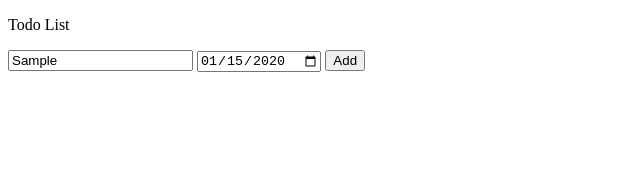
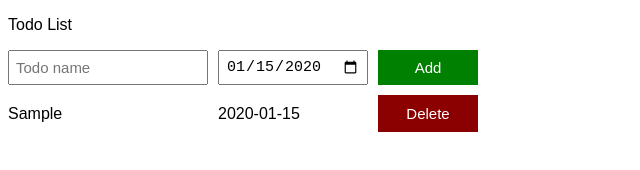
Before and after one commit to amrishs590/To-Do-List, a plain HTML site: page 11-To_Do-List.html in a window 1280 px wide. Both pictures are taken after typing "Sample", "2020-01-15" into the empty fields and a click on the button "Add". Shown: the whole page, without its empty margins (0-640 px from the left). Drawn offline with Linux system fonts and the light colour scheme.

Commit message:
Added  js and css

```diff
--- /dev/null
+++ b/11-ToDo.css
@@ -0,0 +1,41 @@
+body {
+    font-family: Arial;
+}
+
+.todo-grid,
+.todo-input-grid {
+    display: grid;
+    grid-template-columns: 200px 150px 100px;
+    column-gap: 10px;
+    row-gap: 10px;
+    align-items: center;
+}
+
+.todo-input-grid {
+    margin-bottom: 10px;
+    align-items: stretch;
+}
+
+.name-input,
+.due-date-input {
+    font-size: 15px;
+    padding: 6px;
+}
+
+.add-todo-button {
+    background-color: green;
+    color: white;
+    border: none;
+    font-size: 15px;
+    cursor: pointer;
+}
+
+.delete-todo-button {
+    background-color: darkred;
+    color: white;
+    border: none;
+    font-size: 15px;
+    cursor: pointer;
+    padding-top: 10px;
+    padding-bottom: 10px;
+}
--- a/11-To_Do-List.html
+++ b/11-To_Do-List.html
@@ -3,7 +3,7 @@
 
 <head>
     <title>Todo List</title>
-    <link rel="stylesheet" href="styles/11-ToDo.css">
+    <link rel="stylesheet" href="11-ToDo.css">
 </head>
 
 <body>
@@ -19,7 +19,7 @@
 
     <div class="js-todo-list todo-grid"></div>
 
-    <script src="script/11-To_Do.js"></script>
+    <script src="11-To_Do.js"></script>
 </body>
 
 </html>
--- /dev/null
+++ b/11-To_Do.js
@@ -0,0 +1,44 @@
+const todoList = [];
+
+renderTodoList();
+
+function renderTodoList() {
+  let todoListHTML = "";
+
+  for (let i = 0; i < todoList.length; i++) {
+    const todoObject = todoList[i];
+    //const name = todoObject.name;
+    //const dueDate = todoObject.dueDate;
+    const { name, dueDate } = todoObject;
+    const html = `
+        <div>${name}</div>
+        <div>${dueDate}</div>
+        <button onclick="
+          todoList.splice(${i}, 1);
+          renderTodoList();
+        " class="delete-todo-button">Delete</button>
+      `;
+    todoListHTML += html;
+  }
+
+  document.querySelector(".js-todo-list").innerHTML = todoListHTML;
+}
+
+function addTodo() {
+  const inputElement = document.querySelector(".js-name-input");
+  const name = inputElement.value;
+
+  const dateInputElement = document.querySelector(".js-due-date-input");
+  const dueDate = dateInputElement.value;
+
+  todoList.push({
+    //name: name,
+    //dueDate: dueDate,
+    name,
+    dueDate,
+  });
+
+  inputElement.value = "";
+
+  renderTodoList();
+}
```
